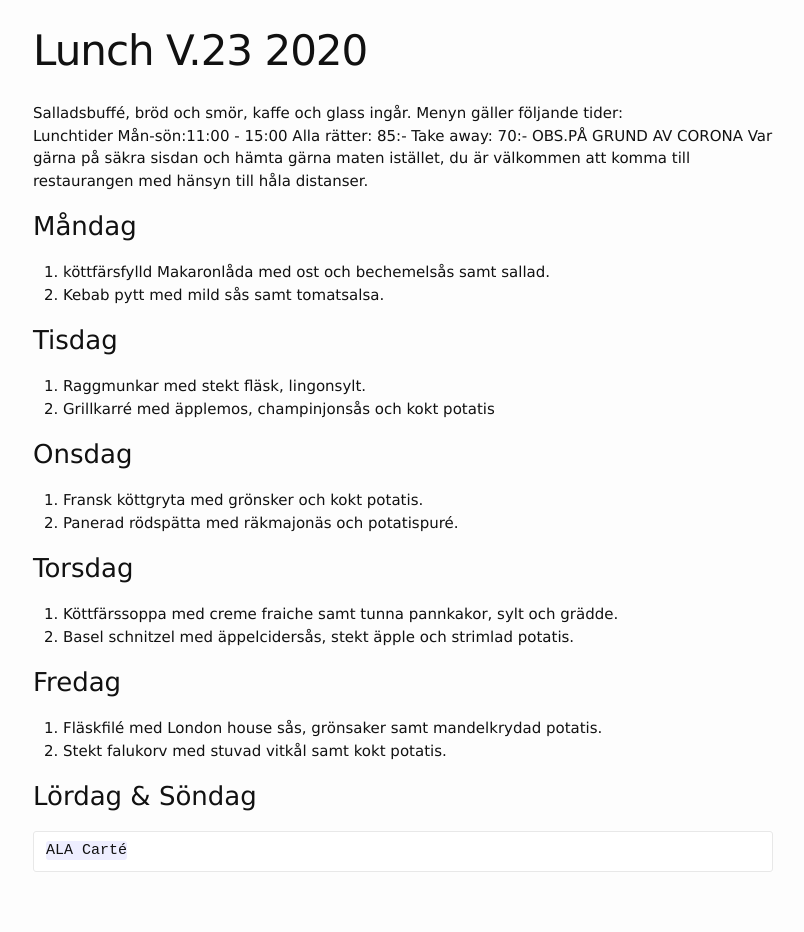
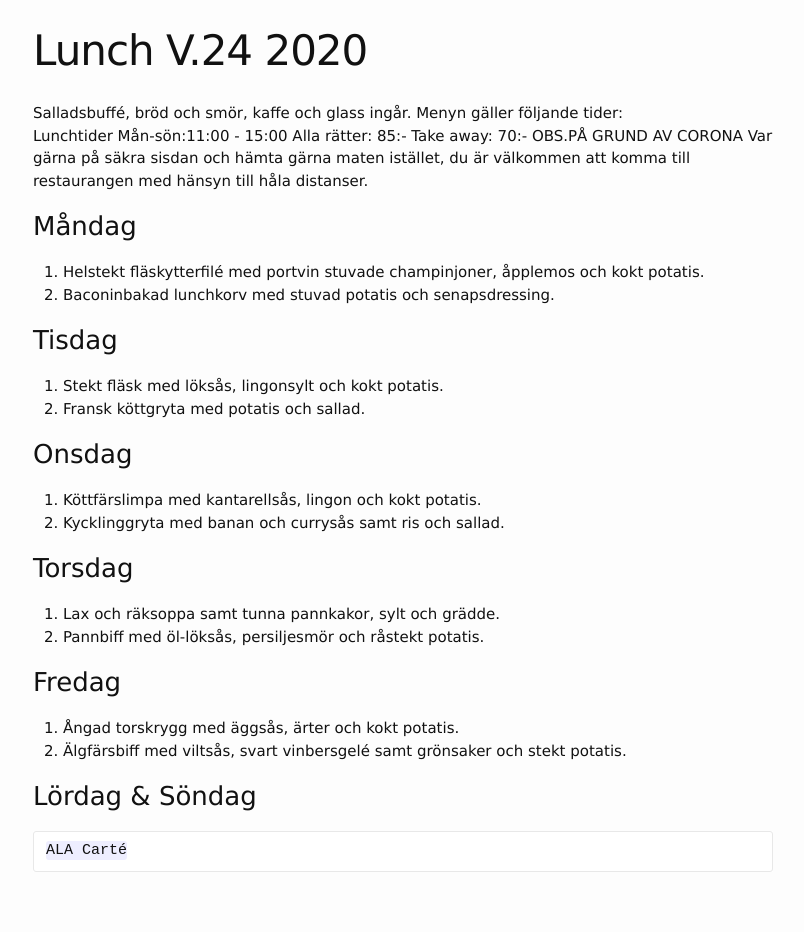
Before and after one commit to FarInn62/farinn62.github.io, a Jekyll site: the page built from lunch.md, in a window 1280 px wide. Shown: the whole page, without its empty margins (237-1041 px from the left). Built offline with Jekyll 4.4.1, drawn with Linux system fonts in a browser that asks for light colours.

Commit message:
Update lunch.md

```diff
--- a/lunch.md
+++ b/lunch.md
@@ -1,6 +1,6 @@
 ---
 layout: foodmenu
-title: Lunch V.23 2020
+title: Lunch V.24 2020
 permalink: /lunch/
 published: true
 ---
@@ -12,25 +12,25 @@ OBS.PÅ GRUND AV CORONA Var gärna på säkra sisdan och hämta gärna maten ist
 
 
 ### Måndag
-1. köttfärsfylld Makaronlåda med ost och bechemelsås samt sallad.
-2. Kebab pytt med mild sås samt tomatsalsa.
+1. Helstekt fläskytterfilé med portvin stuvade champinjoner, åpplemos och kokt potatis.
+2. Baconinbakad lunchkorv med stuvad potatis och senapsdressing.
 
 ### Tisdag
-1. Raggmunkar med stekt fläsk, lingonsylt.
-2. Grillkarré med äpplemos, champinjonsås och kokt potatis
+1. Stekt fläsk med löksås, lingonsylt och kokt potatis.
+2. Fransk köttgryta med potatis och sallad.
 
 
 ### Onsdag
-1. Fransk köttgryta med grönsker och kokt potatis.
-2. Panerad rödspätta med räkmajonäs och potatispuré.
+1. Köttfärslimpa med kantarellsås, lingon och kokt potatis.
+2. Kycklinggryta med banan och currysås samt ris och sallad.
 
 ### Torsdag
-1. Köttfärssoppa med creme fraiche samt tunna pannkakor, sylt och grädde.
-2. Basel schnitzel med äppelcidersås, stekt äpple och strimlad potatis.
+1. Lax och räksoppa samt tunna pannkakor, sylt och grädde.
+2. Pannbiff med öl-löksås, persiljesmör och råstekt potatis.
 
 ### Fredag
-1. Fläskfilé med London house sås, grönsaker samt mandelkrydad potatis.
-2. Stekt falukorv med stuvad vitkål samt kokt potatis.
+1. Ångad torskrygg med äggsås, ärter och kokt potatis.
+2. Älgfärsbiff med viltsås, svart vinbersgelé samt grönsaker och stekt potatis.
 
 ### Lördag & Söndag
     ALA Carté
```
